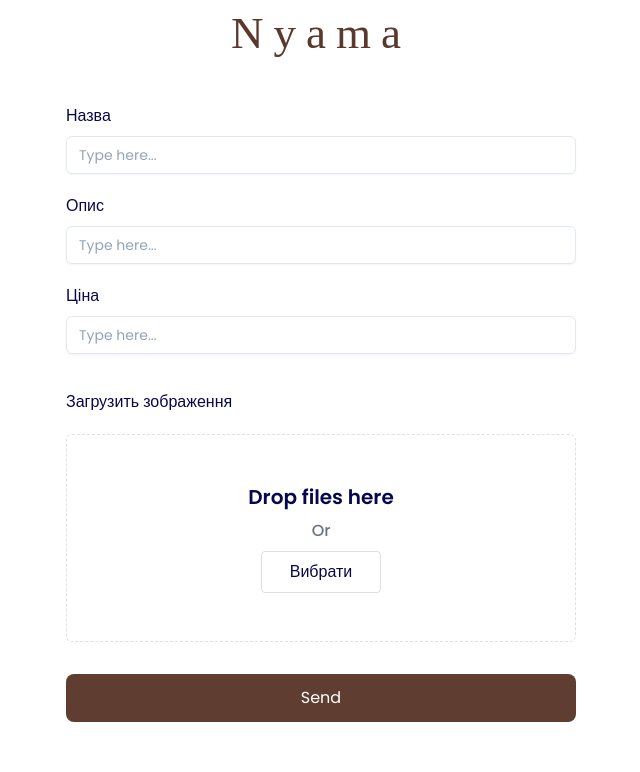
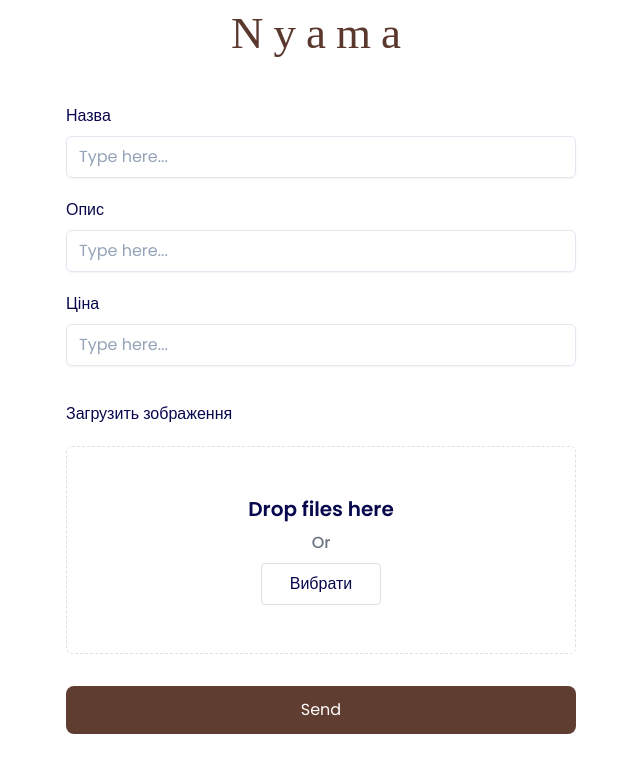
Before and after one commit to Vasil023/Blog, a Vue app in the folder client/: page /create in a window 1280 px wide. Shown: the top 772 px of the page, without its empty margins (319-959 px from the left). Built offline with nearby package versions, Linux system fonts and the light colour scheme.

Commit message:
fix input

```diff
--- a/client/src/assets/main.scss
+++ b/client/src/assets/main.scss
@@ -11,6 +11,12 @@ input,
 textarea,
 select {
   font-size: 16px;
+}
+
+input,
+textarea {
+  touch-action: manipulation;
+  -webkit-text-size-adjust: 100%;
 }
 
 .logo {
--- a/client/src/views/CreateItemsView.vue
+++ b/client/src/views/CreateItemsView.vue
@@ -70,7 +70,7 @@ const createRecipe = async (data) => {
           </label>
 
           <input
-            class="w-full bg-transparent placeholder:text-slate-400 text-slate-700 text-sm border border-slate-200 rounded-md px-3 py-2 transition duration-300 ease focus:outline-none focus:border-slate-400 hover:border-slate-300 shadow-sm focus:shadow"
+            class="w-full bg-transparent placeholder:text-slate-400 text-slate-700 border border-slate-200 rounded-md px-3 py-2 transition duration-300 ease focus:outline-none focus:border-slate-400 hover:border-slate-300 shadow-sm focus:shadow"
             placeholder="Type here..."
             v-model="title"
           />
@@ -84,7 +84,7 @@ const createRecipe = async (data) => {
             Опис
           </label>
           <input
-            class="w-full bg-transparent placeholder:text-slate-400 text-slate-700 text-sm border border-slate-200 rounded-md px-3 py-2 transition duration-300 ease focus:outline-none focus:border-slate-400 hover:border-slate-300 shadow-sm focus:shadow"
+            class="w-full bg-transparent placeholder:text-slate-400 text-slate-700 border border-slate-200 rounded-md px-3 py-2 transition duration-300 ease focus:outline-none focus:border-slate-400 hover:border-slate-300 shadow-sm focus:shadow"
             placeholder="Type here..."
             v-model="description"
           />
@@ -98,7 +98,7 @@ const createRecipe = async (data) => {
             Ціна
           </label>
           <input
-            class="w-full bg-transparent placeholder:text-slate-400 text-slate-700 text-sm border border-slate-200 rounded-md px-3 py-2 transition duration-300 ease focus:outline-none focus:border-slate-400 hover:border-slate-300 shadow-sm focus:shadow"
+            class="w-full bg-transparent placeholder:text-slate-400 text-slate-700 border border-slate-200 rounded-md px-3 py-2 transition duration-300 ease focus:outline-none focus:border-slate-400 hover:border-slate-300 shadow-sm focus:shadow"
             placeholder="Type here..."
             v-model="point"
           />
--- a/client/src/views/RegisterView.vue
+++ b/client/src/views/RegisterView.vue
@@ -51,13 +51,13 @@ const loginUser = async () => {
           <div class="w-full flex-1 mt-8">
             <div class="mx-auto px-4">
               <input
-                class="w-full px-8 py-4 rounded-lg font-medium bg-gray-100 border border-gray-200 placeholder-gray-500 text-sm focus:outline-none focus:border-gray-400 focus:bg-white"
+                class="w-full px-8 py-4 rounded-lg font-medium bg-gray-100 border border-gray-200 placeholder-gray-500 focus:outline-none focus:border-gray-400 focus:bg-white"
                 type="email"
                 placeholder="Email"
                 v-model="email"
               />
               <input
-                class="w-full px-8 py-4 rounded-lg font-medium bg-gray-100 border border-gray-200 placeholder-gray-500 text-sm focus:outline-none focus:border-gray-400 focus:bg-white mt-5"
+                class="w-full px-8 py-4 rounded-lg font-medium bg-gray-100 border border-gray-200 placeholder-gray-500 focus:outline-none focus:border-gray-400 focus:bg-white mt-5"
                 type="password"
                 placeholder="Password"
                 v-model="password"
--- a/client/vite.config.js
+++ b/client/vite.config.js
@@ -15,6 +15,9 @@ export default defineConfig({
     },
   },
   server: {
+    host: '0.0.0.0',
+    port: 3000,
+
     proxy: {
       '/api': {
         target: 'https://nyama-b124ddd48155.herokuapp.com',
```
Also changed, not shown: 1 other file (tests, documents, lock files or other folders).
